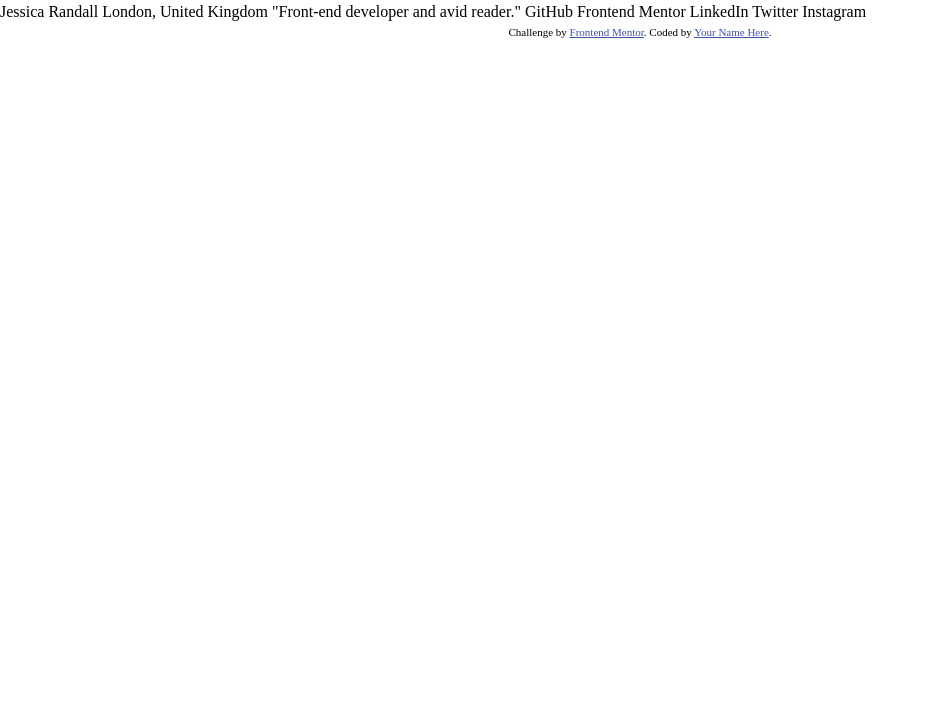
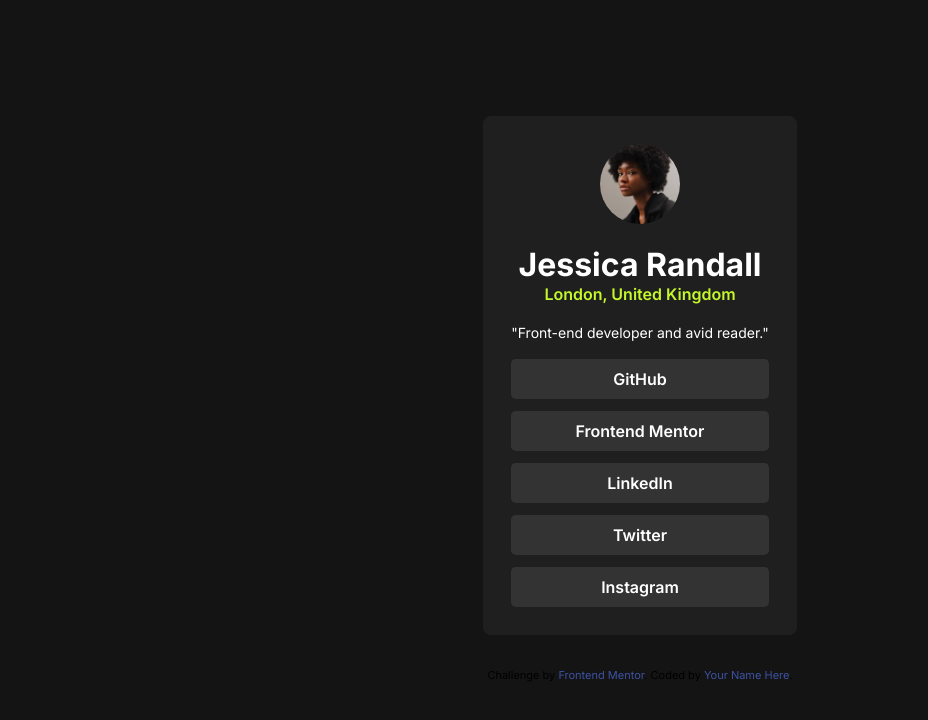
Before and after one commit to Ethernaljoz/frontend-mentor-coding-challenges, a plain HTML site: page 03. social-links-profile-main/index.html in a window 1280 px wide. Shown: the whole page, without its empty margins (0-928 px from the left). Drawn offline with Linux system fonts and the light colour scheme.

Commit message:
desktop version

```diff
--- a/03. social-links-profile-main/index.html
+++ b/03. social-links-profile-main/index.html
@@ -6,8 +6,8 @@
 
   <link rel="icon" type="image/png" sizes="32x32" href="./assets/images/favicon-32x32.png">
   <link rel="preconnect" href="https://fonts.googleapis.com">
-<link rel="preconnect" href="https://fonts.gstatic.com" crossorigin>
-<link href="https://fonts.googleapis.com/css2?family=Inter:ital,opsz,wght@0,14..32,100..900;1,14..32,100..900&display=swap" rel="stylesheet">
+  <link rel="preconnect" href="https://fonts.gstatic.com" crossorigin>
+  <link href="https://fonts.googleapis.com/css2?family=Inter:ital,opsz,wght@0,14..32,100..900;1,14..32,100..900&display=swap" rel="stylesheet">
 
   <title>Frontend Mentor | Social links profile</title>
 
@@ -21,19 +21,35 @@
 </head>
 <body>
 
-  Jessica Randall
-  London, United Kingdom
-  "Front-end developer and avid reader."
+  <main class="card">
+    <div class="card-header">
+      <div class="image">
+        <img src="./assets/images/avatar-jessica.jpeg" alt="">
+      </div>
+      <div>
+        <h1>Jessica Randall</h1>
+        <p class="location">London, United Kingdom</p>
+      </div>
+      <p class="career">"Front-end developer and avid reader."</p>
+    </div>
 
-  GitHub
-  Frontend Mentor
-  LinkedIn
-  Twitter
-  Instagram
+  <div class="social">
+    <p><a href="#">GitHub</a></p>
+    <p><a href="#">Frontend Mentor</a></p>
+    <p><a href="#">LinkedIn</a></p>
+    <p><a href="#">Twitter</a></p>
+    <p><a href="#">Instagram</a></p>
+  </div>
+  </main>
 
-  <div class="attribution">
+
+  <footer>
+    <div class="attribution">
     Challenge by <a href="https://www.frontendmentor.io?ref=challenge" target="_blank">Frontend Mentor</a>.
     Coded by <a href="#">Your Name Here</a>.
-  </div>
+    </div>
+  </footer>
+
+
 </body>
 </html>
--- a/03. social-links-profile-main/style.css
+++ b/03. social-links-profile-main/style.css
@@ -47,6 +47,7 @@
 
 * {
     margin: 0;
+    text-decoration: none;
 }
 
 /* Set shorter line heights on headings and interactive elements */
@@ -107,7 +108,86 @@
     --color-Grey-700: hsl(0, 0%, 20%);
     --color-Grey-800: hsl(0, 0%, 12%);
     --color-Grey-900: hsl(0, 0%, 8%);
-    --p-font: 14px;
+    --p-font: 1rem;
 
 /*  Weights: 400, 600, 700 */
 }
+
+
+body{
+    background-color: var(--color-Grey-900);
+    font-family: "Inter";
+    display: grid;
+    place-content: center;
+    gap: 2rem;
+}
+
+.card{
+    padding: 1.75rem;
+    background-color: var(--color-Grey-800);
+    display: flex;
+    flex-direction: column;
+    gap: 1rem;
+    border-radius: 0.5rem;
+}
+.card-header{
+    display: flex;
+    flex-direction: column;
+    align-items: center;
+    gap: 1rem;
+}
+.image{
+    max-width: 5rem;
+    height: 5rem;
+    border-radius: 50%;
+    overflow: hidden;
+}
+
+.image img{
+    width: 100%;
+    object-fit: contain;
+}
+
+
+h1{
+    font-weight: 700;
+    color: var(--color-White);
+    text-align: center;
+    margin-top: 0.4rem;
+}
+
+.location{
+    color: var(--color-Green);
+    font-size: var(--p-font);
+    font-weight: 600;
+    text-align: center;
+}
+
+.career{
+    font-size: 0.875rem;
+    color: var(--color-White);
+}
+
+.social{
+    display: flex;
+    flex-direction: column;
+    gap: 0.75rem;
+}
+
+.social p{
+    width: 100%;
+    text-align: center;
+    padding: 0.5rem;
+    background-color: var(--color-Grey-700);
+    border-radius: 0.3rem;
+    font-size: var(--p-font);
+    color: var(--color-White);
+    font-weight: 600;
+    transition: all 1s;
+}
+
+
+.social p:hover{
+    color: var(--color-Grey-900);
+    background-color: var(--color-Green);
+}
```
